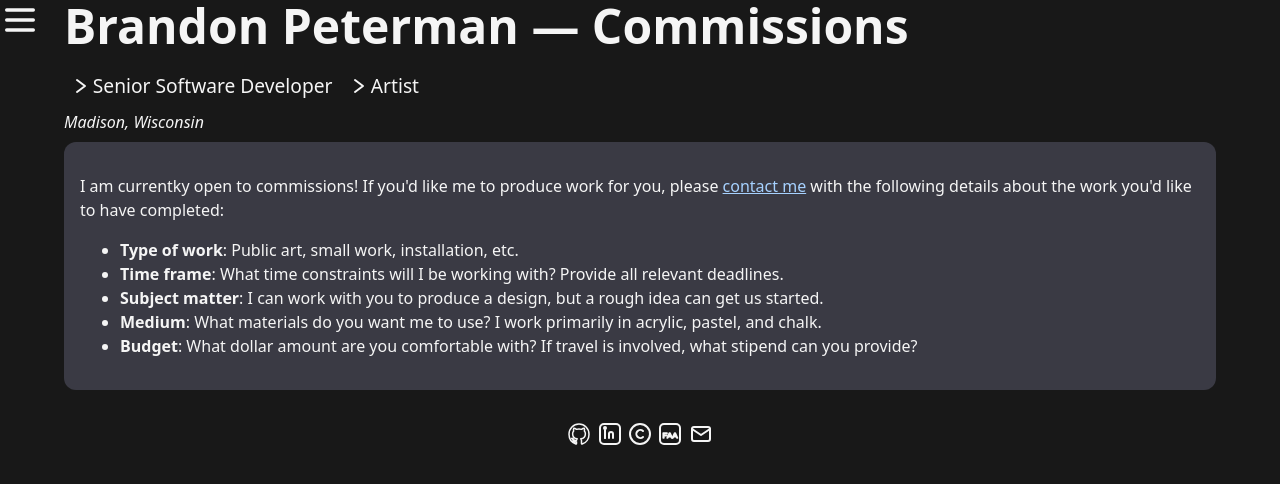
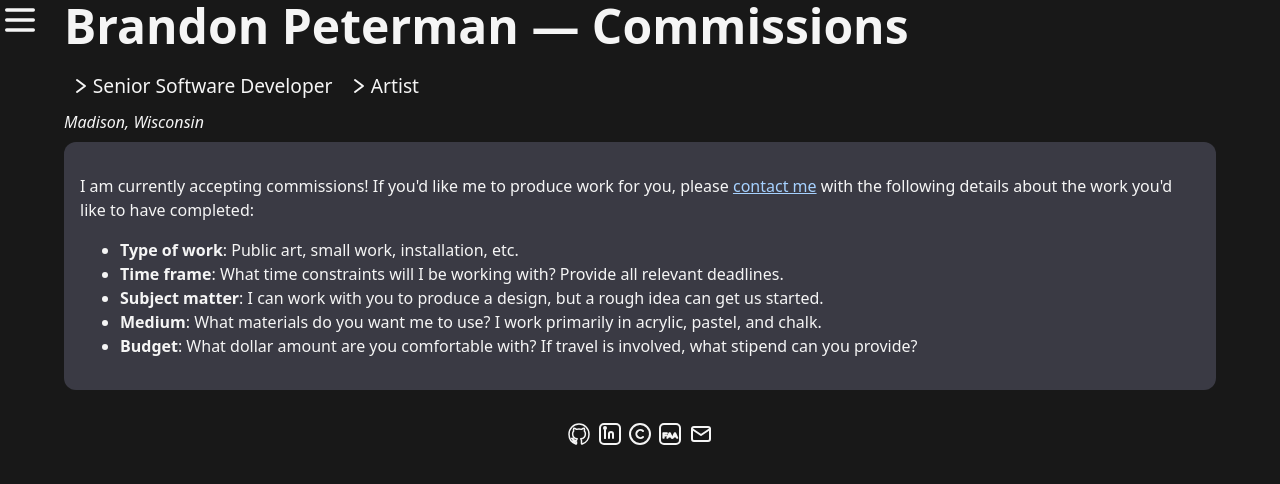
Before and after one commit to brpeterman/brpeterman.github.io, a React (Vite) app: page /#/commissions in a window 1280 px wide. Shown: the top 484 px of the page. Built offline with nearby package versions, Linux system fonts and the light colour scheme.

Commit message:
Copy and structure updates to Commissions page

```diff
--- a/src/pages/Commissions.tsx
+++ b/src/pages/Commissions.tsx
@@ -4,8 +4,10 @@ export default function Commissions() {
   return (
     <section>
       { COMMISSIONS_OPEN ? (
-        <p>
-          I am currentky open to commissions! If you'd like me to produce work for you, please <a href="mailto:brpeterman@gmail.com?subject=Commission inquiry">contact me</a> with the following details about the work you'd like to have completed:
+        <>
+          <p>
+            I am currently accepting commissions! If you'd like me to produce work for you, please <a href="mailto:brpeterman@gmail.com?subject=Commission inquiry">contact me</a> with the following details about the work you'd like to have completed:
+          </p>
           <ul>
             <li>
               <strong>Type of work</strong>: Public art, small work, installation, etc.
@@ -23,7 +25,7 @@ export default function Commissions() {
               <strong>Budget</strong>: What dollar amount are you comfortable with? If travel is involved, what stipend can you provide?
             </li>
           </ul>
-        </p>
+        </>
       ) : (
         <p>Commissions are currently closed.</p>
       )}
```
